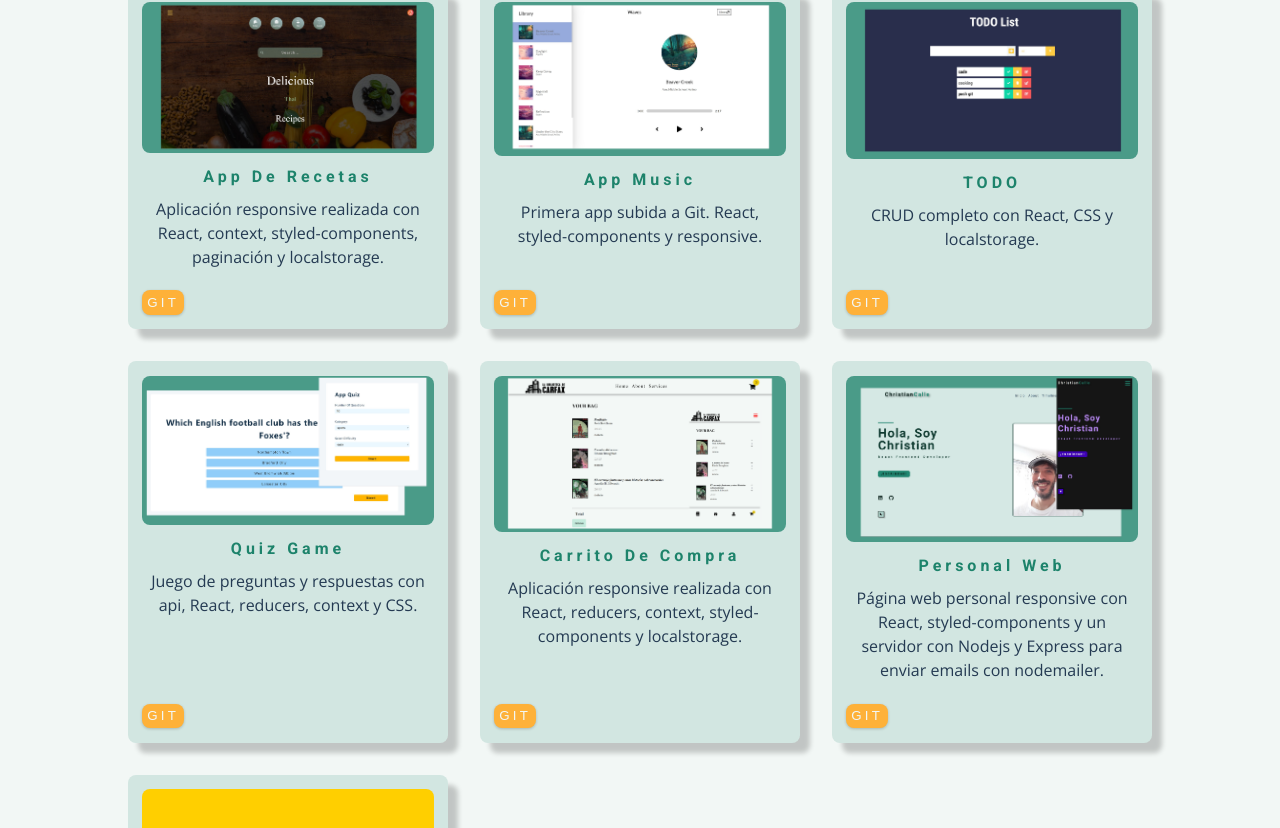
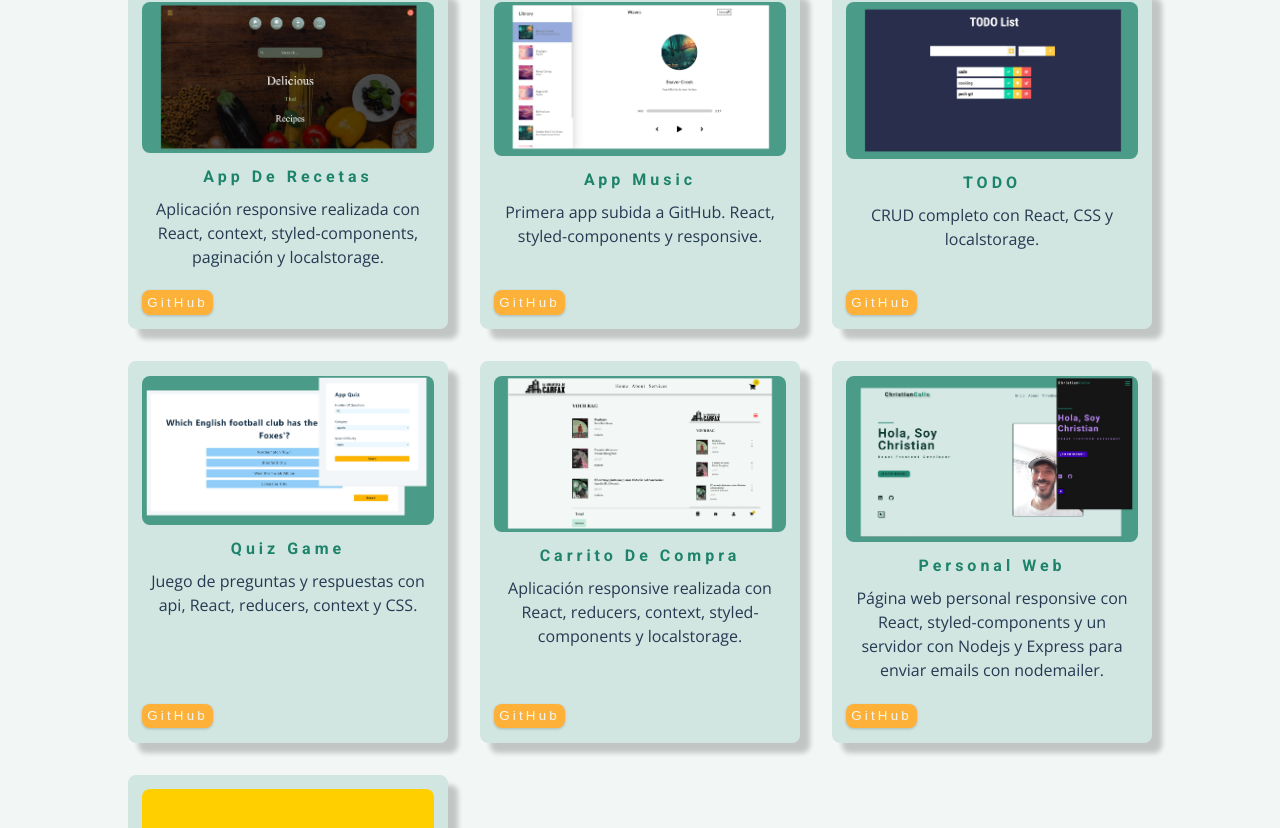
Before and after one commit to Ciriero/Personal_web, a React (Create React App) app: page / in a window 1280 px wide. Shown: the part 3973-4801 px from the top of the page. Built offline with nearby package versions, Linux system fonts and the light colour scheme.

Commit message:
change button

```diff
--- a/src/components/ProjectsItems.js
+++ b/src/components/ProjectsItems.js
@@ -10,7 +10,7 @@ const ProjectsItems = ({ item }) => {
         <p>{item.text}</p>
       </div>
       <div className="card-footer">
-        <ButtonProyect>GIT</ButtonProyect>
+        <ButtonProyect>GitHub</ButtonProyect>
       </div>
     </article>
   );
--- a/src/data/proyects.js
+++ b/src/data/proyects.js
@@ -17,7 +17,7 @@ export const projects = [
   {
     id: 2,
     title: "App Music",
-    text: "Primera app subida a Git. React, styled-components y responsive.",
+    text: "Primera app subida a GitHub. React, styled-components y responsive.",
     image: appmusic,
     href: "https://github.com/Ciriero/AppMusic"
   },
```
